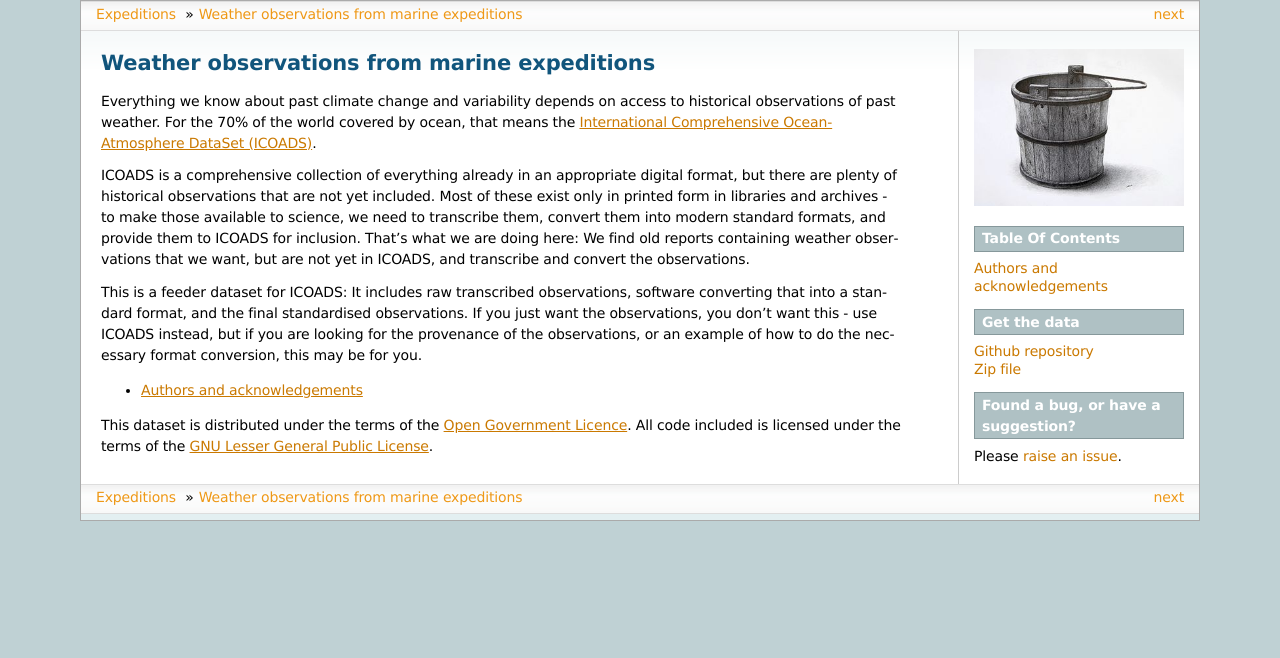
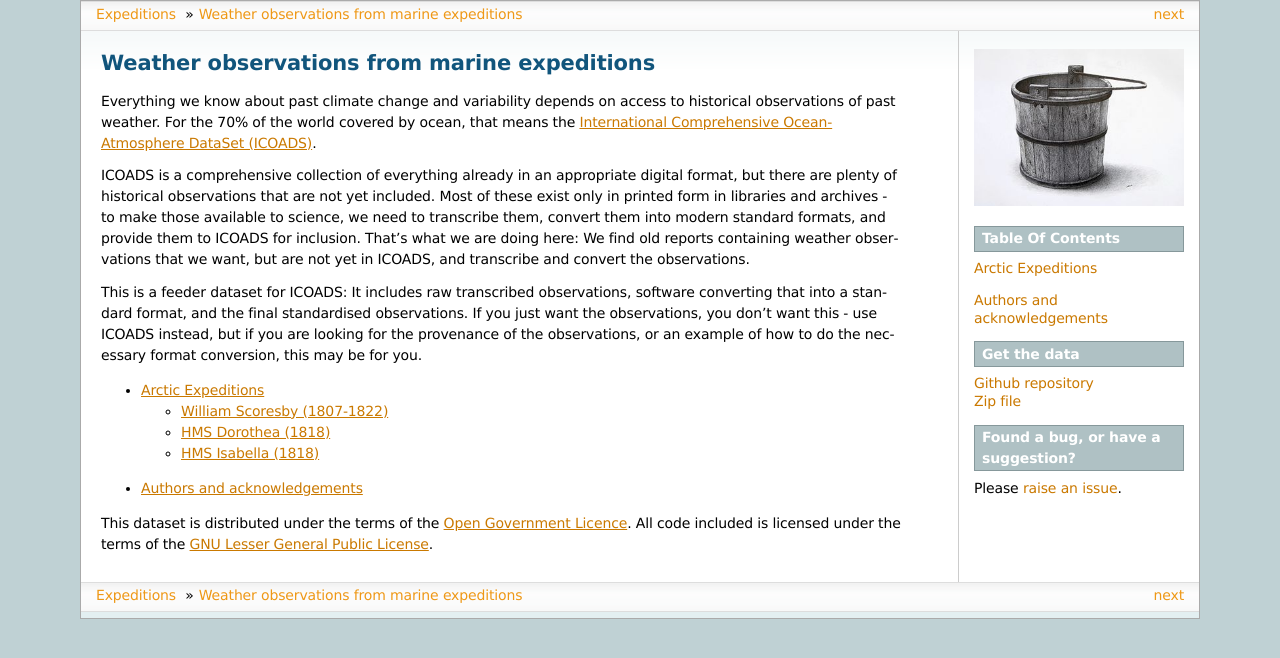
Before and after one commit to oldweather/Expeditions, a Sphinx documentation site: the page built from docs/index.rst, in a window 1280 px wide. Shown: the top 658 px of the page. Built offline with Sphinx 7.4.7, drawn with Linux system fonts in a browser that asks for light colours.

Commit message:
Added documentation for three expeditions.

```diff
--- a/docs/index.rst
+++ b/docs/index.rst
@@ -7,6 +7,11 @@ ICOADS is a comprehensive collection of everything already in an appropriate dig
 
 This is a feeder dataset for ICOADS: It includes raw transcribed observations, software converting that into a standard format, and the final standardised observations. If you just want the observations, you don't want this - use ICOADS instead, but if you are looking for the provenance of the observations, or an example of how to do the necessary format conversion, this may be for you.
 
+.. toctree::
+   :maxdepth: 2
+
+   voyages/Arctic
+
 
 .. toctree::
    :maxdepth: 1
--- /dev/null
+++ b/docs/voyages/Arctic.rst
@@ -0,0 +1,9 @@
+Arctic Expeditions
+==================
+
+.. toctree::
+   :maxdepth: 1
+
+   Scoresby_1807-1822
+   Dorothea_1818
+   Isabella_1818
```
Also changed, not shown: docs/voyages/Dorothea_1818.rst (added, +22 -0 lines), docs/voyages/Isabella_1818.rst (added, +22 -0 lines), docs/voyages/Scoresby_1807-1822.rst (added, +33 -0 lines).
